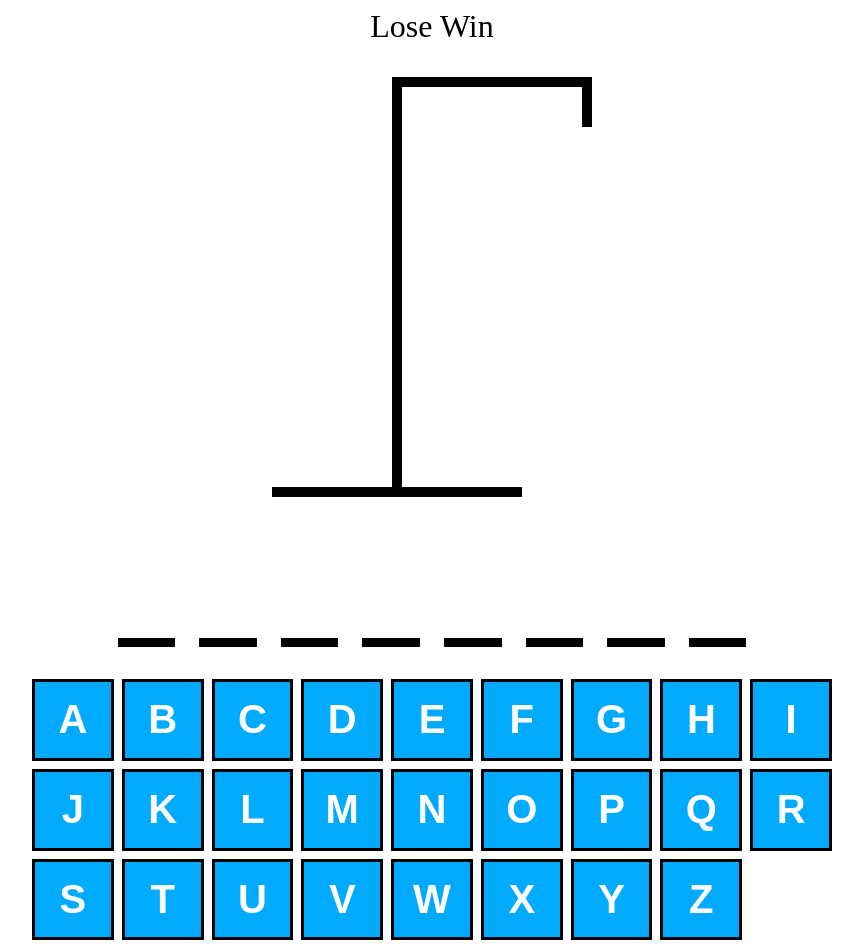
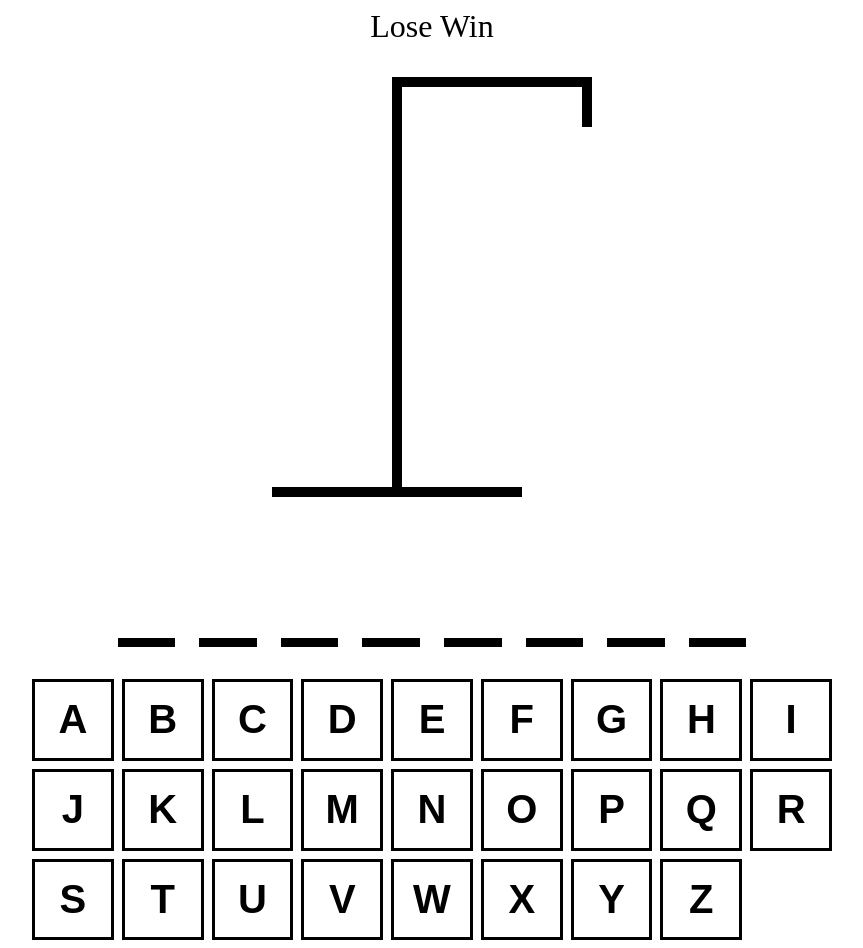
Before and after one commit to kneeshuh/hangman, a React (Vite) app: page / in a window 1280 px wide. Shown: the whole page, without its empty margins (208-1071 px from the left). Built offline with nearby package versions, Linux system fonts and the light colour scheme; the HTML template or start-up script is replaced by a standard one.

Commit message:
apply different styles for active and inactive buttons on keyboard, add guessed letters to array to check whether they're in the word or not

```diff
--- a/src/App.tsx
+++ b/src/App.tsx
@@ -1,4 +1,4 @@
-import { useEffect, useState } from "react";
+import { useCallback, useEffect, useState } from "react";
 import words from './wordList.json';
 import HangmanDrawing from "./HangmanDrawing";
 import HangmanWord from "./HangmanWord";
@@ -12,10 +12,10 @@ function App() {
   const [guessedLetters, setGuessedLetters] = useState<string[]>([])
   const incorrectLetters = guessedLetters.filter(letter => !wordToGuess.includes(letter))
 
-  function addGuessedLetter(letter: string) {
+  const addGuessedLetter = useCallback((letter: string) => {
     if (guessedLetters.includes(letter)) return
     setGuessedLetters(currentLetters => [...currentLetters, letter])
-  }
+  }, [guessedLetters])
 
   useEffect(() => {
     const handler = (e: KeyboardEvent) => {
@@ -28,7 +28,7 @@ function App() {
     return () => {
       document.removeEventListener('keypress', handler)
     }
-  }, [])
+  }, [guessedLetters])
 
   return (
     <div style={{
@@ -48,7 +48,7 @@ function App() {
       <HangmanDrawing numberOfGuesses={incorrectLetters.length} />
       <HangmanWord guessedLetters={guessedLetters} wordToGuess={wordToGuess}/>
       <div style={{ alignSelf: 'stretch'}}>
-        <Keyboard />
+        <Keyboard activeLetters={guessedLetters.filter(letter => wordToGuess.includes(letter))} inactiveLetters={incorrectLetters} addGuessedLetter={addGuessedLetter}/>
       </div>
     </div>
   )
--- a/src/Keyboard.tsx
+++ b/src/Keyboard.tsx
@@ -30,7 +30,13 @@ const keys = [
     'z'
 ]
 
-export default function Keyboard() {
+type KeyboardProps = {
+    activeLetters: string[],
+    inactiveLetters: string[],
+    addGuessedLetter: (letter: string) => void
+}
+
+export default function Keyboard({ activeLetters, inactiveLetters, addGuessedLetter }: KeyboardProps) {
   return (
     <div style={{
         display: 'grid',
@@ -38,7 +44,15 @@ export default function Keyboard() {
         gap: '.5rem'
     }}>
         {keys.map(key => {
-            return <button className={`${styles.btn} ${styles.active}`} key={key}>{key}</button>
+            const isActive = activeLetters.includes(key)
+            const isInactive = inactiveLetters.includes(key)
+            return <button
+                onClick={() => addGuessedLetter(key)}
+                className={`${styles.btn} ${isActive ? styles.active : ''} ${isInactive ? styles.inactive : ''}`}
+                key={key}
+                disabled={isInactive || isActive}>
+                    {key}
+                </button>
         })}
     </div>
   )
```
